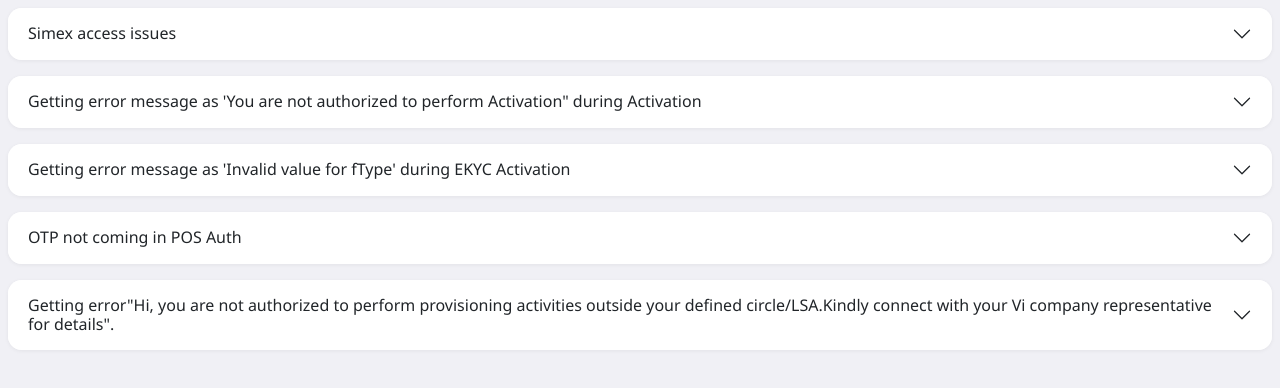
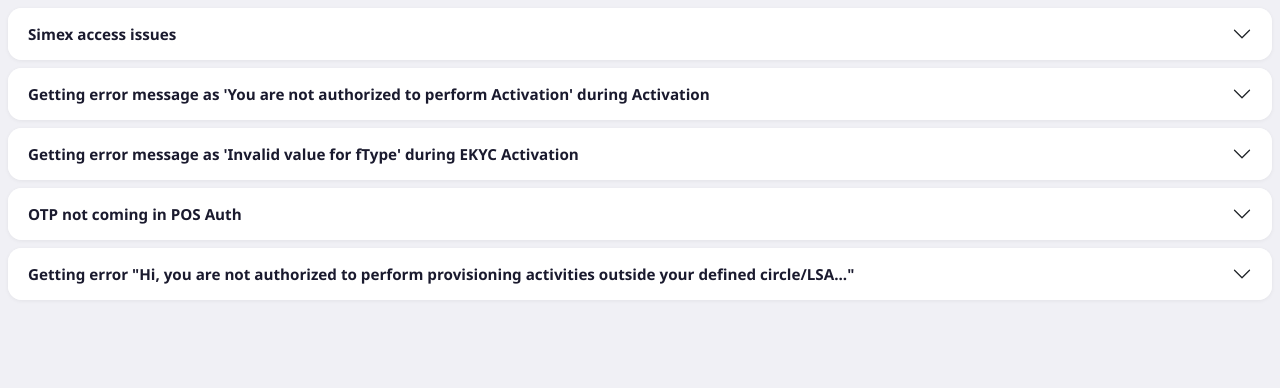
Before and after one commit to Harshabhat217/SCAFAQ, a plain HTML site: page index.html in a window 1280 px wide. Drawn offline with nearby package versions, Linux system fonts and the light colour scheme.

Commit message:
Add files via upload

```diff
--- a/index.html
+++ b/index.html
@@ -16,30 +16,25 @@
         box-shadow: 0 1px 4px rgba(0,0,0,0.06);
         border: none;
       }
-
-     .accordion-button .collapsed {
+      .accordion-button.collapsed {
         font-size: 0.95rem;
         font-weight: 600;
         color: #1a1a2e;
         background: #fff;
         box-shadow: none;
       }
-
       .accordion-button:not(.collapsed) {
         color: #1a1a2e;
         background: #fff;
         box-shadow: none;
       }
-
-    .accordion-button .collapsed:focus {
+      .accordion-button:focus {
         box-shadow: none;
       }
-
       .accordion-body {
         background: #fff;
         padding-top: 0;
       }
-
       .answer-inner {
         background: #f5f5f5;
         border-radius: 6px;
@@ -52,16 +47,20 @@
     </style>
   </head>
   <body>
-        <!-- FAQ ITEMS-->
-         <div class="p-2 d-flex flex-column gap-2">
-            <div class="accordion" id="faqAccordion">
+
+    <!-- ONE wrapper, ONE accordion — data-bs-parent="#faqAccordion" closes siblings automatically -->
+    <div class="p-2">
+      <div class="accordion d-flex flex-column gap-2" id="faqAccordion">
+
         <div class="accordion-item">
           <h2 class="accordion-header">
-                        <button class="accordion-button collapsed" type="button" data-bs-toggle="collapse" data-bs-target="#faq1">
+            <button class="accordion-button collapsed" type="button"
+              data-bs-toggle="collapse" data-bs-target="#faq1"
+              aria-expanded="false" aria-controls="faq1">
               Simex access issues
             </button>
           </h2>
-                    <div id="faq1" class="accordion-collapse collapse hidden" data-bs-parent="#faqAccordion">
+          <div id="faq1" class="accordion-collapse collapse" data-bs-parent="#faqAccordion">
             <div class="accordion-body">
               <div class="answer-inner">
                 Please provide the SIMEX access in CPOS first for such retailers and do the SIMEX in Smart Connect App.
@@ -69,18 +68,16 @@
             </div>
           </div>
         </div>
-            </div>
-         </div>
 
-         <div class="p-2 d-flex flex-column gap-2">
-            <div class="accordion" id="faqAccordion">
         <div class="accordion-item">
           <h2 class="accordion-header">
-                        <button class="accordion-button collapsed" type="button" data-bs-toggle="collapse" data-bs-target="#faq2">
-                           Getting error message as 'You are not authorized to perform Activation" during Activation
+            <button class="accordion-button collapsed" type="button"
+              data-bs-toggle="collapse" data-bs-target="#faq2"
+              aria-expanded="false" aria-controls="faq2">
+              Getting error message as 'You are not authorized to perform Activation' during Activation
             </button>
           </h2>
-                    <div id="faq2" class="accordion-collapse collapse hidden" data-bs-parent="#faqAccordion">
+          <div id="faq2" class="accordion-collapse collapse" data-bs-parent="#faqAccordion">
             <div class="accordion-body">
               <div class="answer-inner">
                 User need to check with circle team for whitelisting and do registration again.
@@ -88,64 +85,61 @@
             </div>
           </div>
         </div>
-            </div>
-         </div>
 
-         <div class="p-2 d-flex flex-column gap-2">
-            <div class="accordion" id="faqAccordion">
         <div class="accordion-item">
           <h2 class="accordion-header">
-                        <button class="accordion-button collapsed" type="button" data-bs-toggle="collapse" data-bs-target="#faq3">
+            <button class="accordion-button collapsed" type="button"
+              data-bs-toggle="collapse" data-bs-target="#faq3"
+              aria-expanded="false" aria-controls="faq3">
               Getting error message as 'Invalid value for fType' during EKYC Activation
             </button>
           </h2>
-                    <div id="faq3" class="accordion-collapse collapse hidden" data-bs-parent="#faqAccordion">
+          <div id="faq3" class="accordion-collapse collapse" data-bs-parent="#faqAccordion">
             <div class="accordion-body">
               <div class="answer-inner">
-                                 Agent RD service is not updated.Please update respective RD service as per device through Play Store.
-                            </div>
-                        </div>
+                Agent RD service is not updated. Please update respective RD service as per device through Play Store.
               </div>
             </div>
           </div>
         </div>
 
-         <div class="p-2 d-flex flex-column gap-2">
-            <div class="accordion" id="faqAccordion">
         <div class="accordion-item">
           <h2 class="accordion-header">
-                        <button class="accordion-button collapsed" type="button" data-bs-toggle="collapse" data-bs-target="#faq4">
+            <button class="accordion-button collapsed" type="button"
+              data-bs-toggle="collapse" data-bs-target="#faq4"
+              aria-expanded="false" aria-controls="faq4">
               OTP not coming in POS Auth
             </button>
           </h2>
-                    <div id="faq4" class="accordion-collapse collapse hidden" data-bs-parent="#faqAccordion">
+          <div id="faq4" class="accordion-collapse collapse" data-bs-parent="#faqAccordion">
             <div class="accordion-body">
               <div class="answer-inner">
-                                 Please click on the 'send otp' button if the esisting timer get over. The App will again send OTP to the agent for POS authentication
-                            </div>
-                        </div>
+                Please click on the 'Send OTP' button if the existing timer gets over. The App will again send OTP to the agent for POS authentication.
               </div>
             </div>
           </div>
         </div>
 
-          <div class="p-2 d-flex flex-column gap-2">
-            <div class="accordion" id="faqAccordion">
         <div class="accordion-item">
           <h2 class="accordion-header">
-                        <button class="accordion-button collapsed" type="button" data-bs-toggle="collapse" data-bs-target="#faq5">
-                             Getting error"Hi, you are not authorized to perform provisioning activities outside your defined circle/LSA.Kindly connect with your Vi company representative for details".
+            <button class="accordion-button collapsed" type="button"
+              data-bs-toggle="collapse" data-bs-target="#faq5"
+              aria-expanded="false" aria-controls="faq5">
+              Getting error "Hi, you are not authorized to perform provisioning activities outside your defined circle/LSA..."
             </button>
           </h2>
-                    <div id="faq5" class="accordion-collapse collapse hidden" data-bs-parent="#faqAccordion">
+          <div id="faq5" class="accordion-collapse collapse" data-bs-parent="#faqAccordion">
             <div class="accordion-body">
               <div class="answer-inner">
-                                Agent RD service is not updated.Please update respective RD service as per device through Play Store.
+                Agent RD service is not updated. Please update respective RD service as per device through Play Store.
               </div>
             </div>
           </div>
         </div>
+
       </div>
+    </div>
+
     <script src="https://cdn.jsdelivr.net/npm/bootstrap@5.3.3/dist/js/bootstrap.bundle.min.js"></script>
   </body>
 </html>
```
Lines whose indentation alone changed are shown as unchanged.
